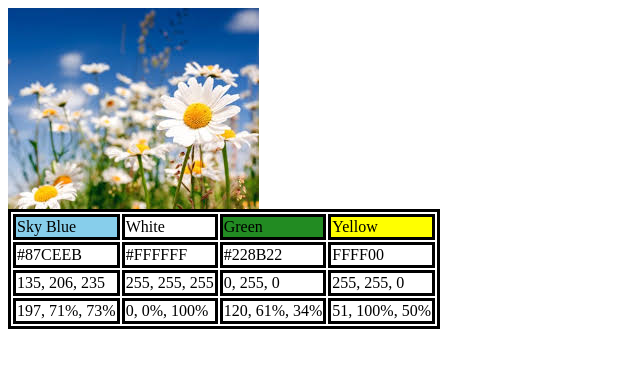
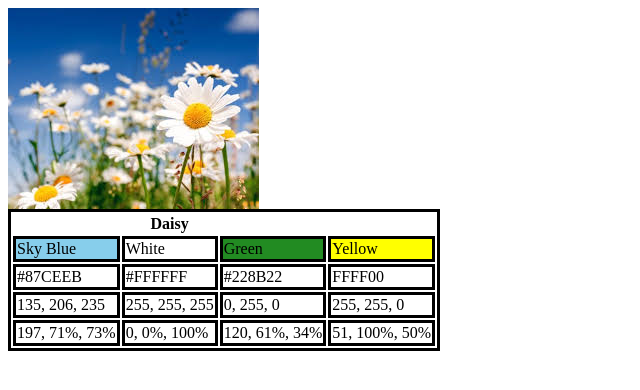
Before and after one commit to CallieSawall/Color-Scheme, a plain HTML site: page index.html in a window 1280 px wide. Shown: the whole page, without its empty margins (0-640 px from the left). Drawn offline with Linux system fonts and the light colour scheme.

Commit message:
Update index.html

```diff
--- a/index.html
+++ b/index.html
@@ -5,6 +5,9 @@
     }
 </style>
 <table>
+     <tr>
+        <th> <th align="center"; >Daisy</th>
+     </tr>
     <tr>
         <td bgcolor="#87CEEB">Sky Blue</td>
         <td bgcolor="#FFFFFF">White</td>
```
